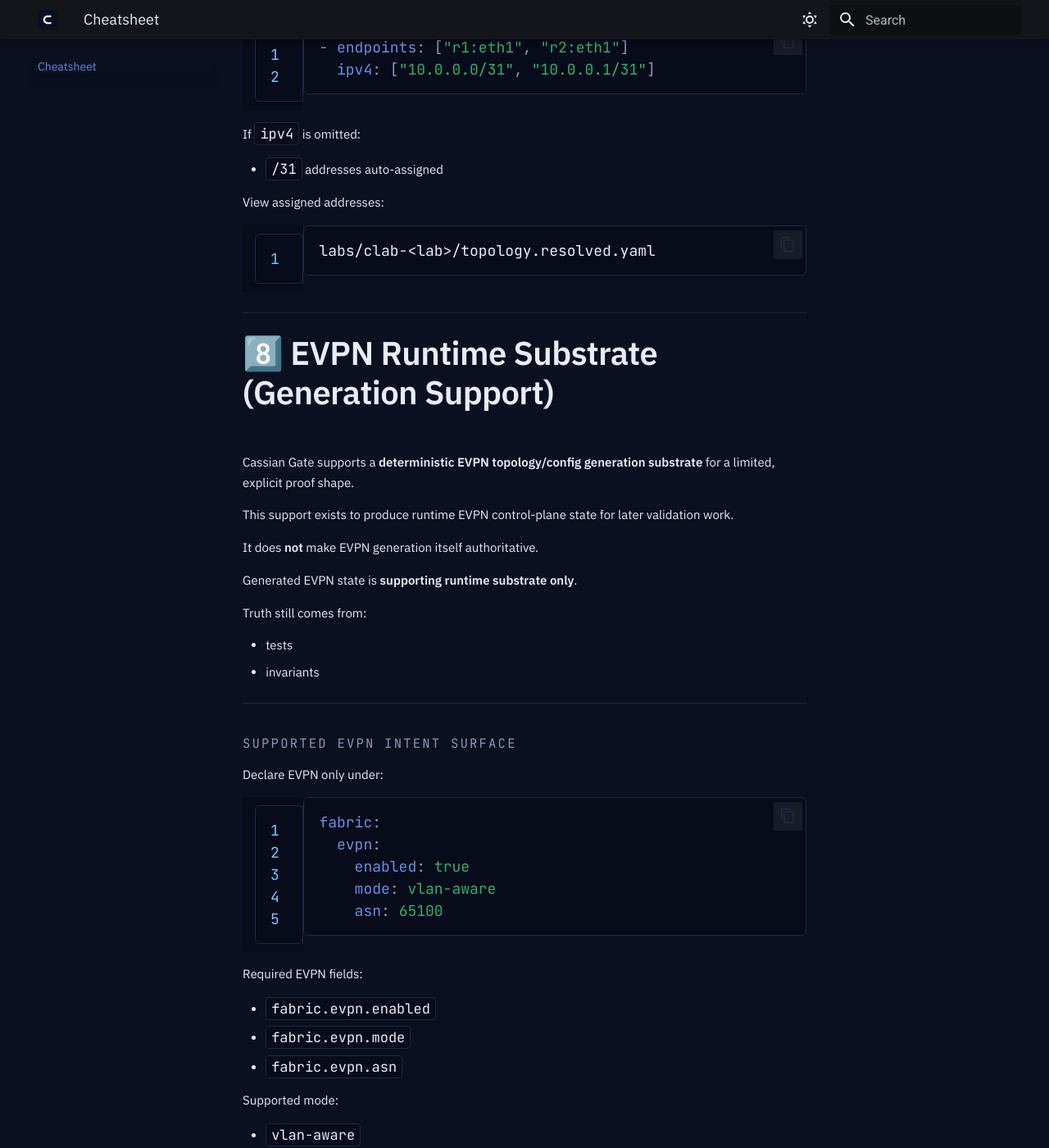
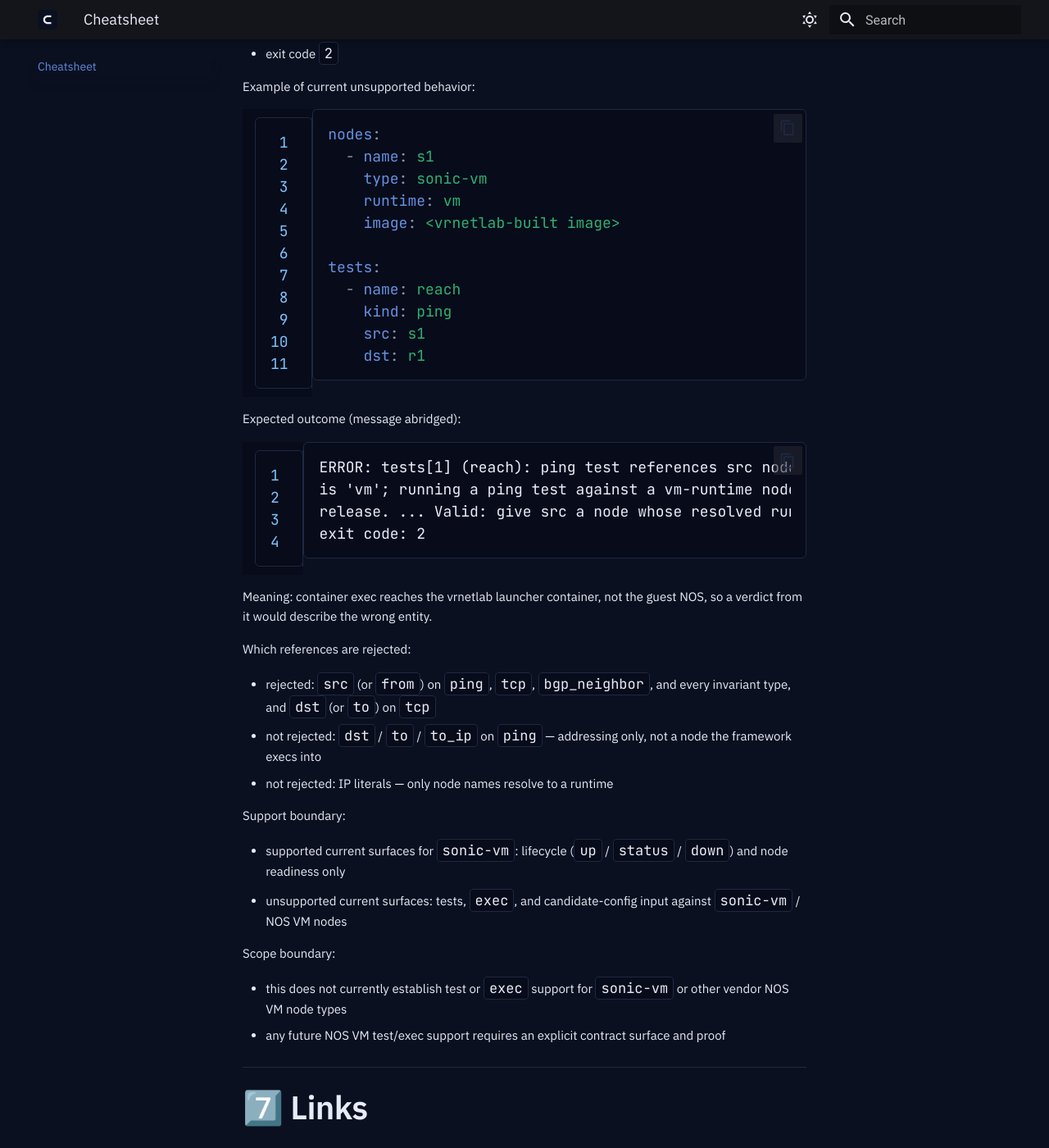
Before and after one commit to cassian-gate/cassian-gate, an MkDocs documentation site: the page built from docs/cheatsheet.md, in a window 1280 px wide and 1400 px high, scrolled down 17196 px. Shown: the whole window at 82% size. Built offline with MkDocs 1.6.1 and Material for MkDocs 9.7.7, drawn with Linux system fonts in a browser that asks for light colours; the version menu is left out; some of the changed text lies outside the part shown.

Commit message:
WI-3: cheatsheet tests/exec carve-out for sonic-vm nodes (v2)
Per the R-O1/R-O6 Authoritative Implementation Handover, its WI-3.

- docs/cheatsheet.md: tests/exec carve-out at the node-type table, mirroring
  the wording of the existing candidate-config carve-out. The table listed
  sonic-vm with no boundary note, so a reader reasonably inferred tests and
  exec work against it. PBE-1b-11 narrow binds enumerative completeness at
  this surface.

Section 4.3 disposition: case (c.i), establish new surface - the pattern
existed, the tests/exec carve-out did not. Placement is at the node-type
table per founder ruling (i); the candidate-config carve-out is the mirror
source and is byte-identical (48bc8112, section 8.4 diff empty).

Authority: d9850b4 + the H-1..H-5 carry-forward note.

````diff
--- a/docs/cheatsheet.md
+++ b/docs/cheatsheet.md
@@ -659,6 +659,57 @@
 | host     | Linux host        |
 | nft-fw   | nftables firewall |
 | sonic-vm | SONiC VM runtime  |
+
+Important current boundary for vendor NOS VM nodes:
+
+- tests and `exec` against supported `sonic-vm` / NOS VM nodes are **not currently a supported test surface**
+- unsupported NOS VM test/exec input is rejected explicitly at validation time
+- current truthful behavior for unsupported NOS VM test/exec input is:
+  - misuse / unsupported test surface
+  - exit code `2`
+
+Example of current unsupported behavior:
+
+```yaml
+nodes:
+  - name: s1
+    type: sonic-vm
+    runtime: vm
+    image: <vrnetlab-built image>
+
+tests:
+  - name: reach
+    kind: ping
+    src: s1
+    dst: r1
+```
+
+Expected outcome (message abridged):
+
+```text
+ERROR: tests[1] (reach): ping test references src node 's1', whose resolved runtime
+is 'vm'; running a ping test against a vm-runtime node is NOT SUPPORTED in this
+release. ... Valid: give src a node whose resolved runtime is 'container'.
+exit code: 2
+```
+
+Meaning: container exec reaches the vrnetlab launcher container, not the guest NOS, so a verdict from it would describe the wrong entity.
+
+Which references are rejected:
+
+- rejected: `src` (or `from`) on `ping`, `tcp`, `bgp_neighbor`, and every invariant type, and `dst` (or `to`) on `tcp`
+- not rejected: `dst` / `to` / `to_ip` on `ping` — addressing only, not a node the framework execs into
+- not rejected: IP literals — only node names resolve to a runtime
+
+Support boundary:
+
+- supported current surfaces for `sonic-vm`: lifecycle (`up` / `status` / `down`) and node readiness only
+- unsupported current surfaces: tests, `exec`, and candidate-config input against `sonic-vm` / NOS VM nodes
+
+Scope boundary:
+
+- this does not currently establish test or `exec` support for `sonic-vm` or other vendor NOS VM node types
+- any future NOS VM test/exec support requires an explicit contract surface and proof
 
 ---
 
````
